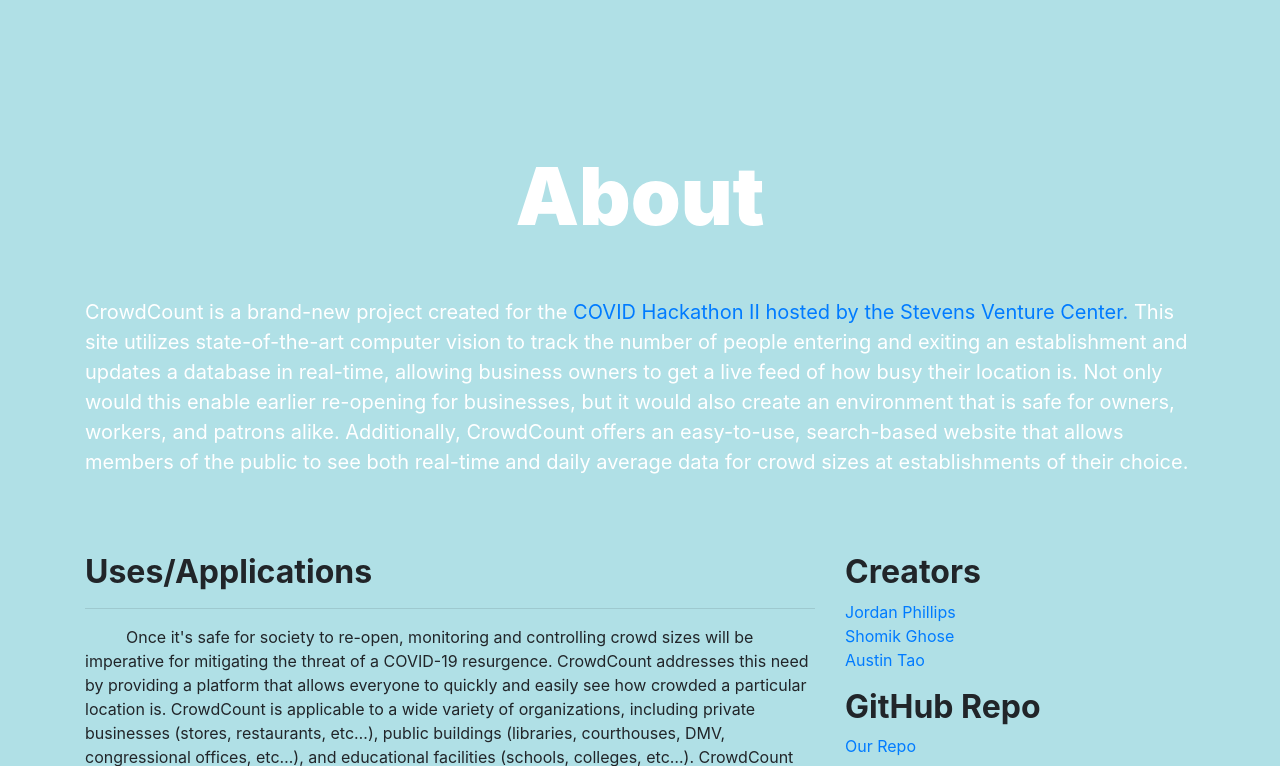
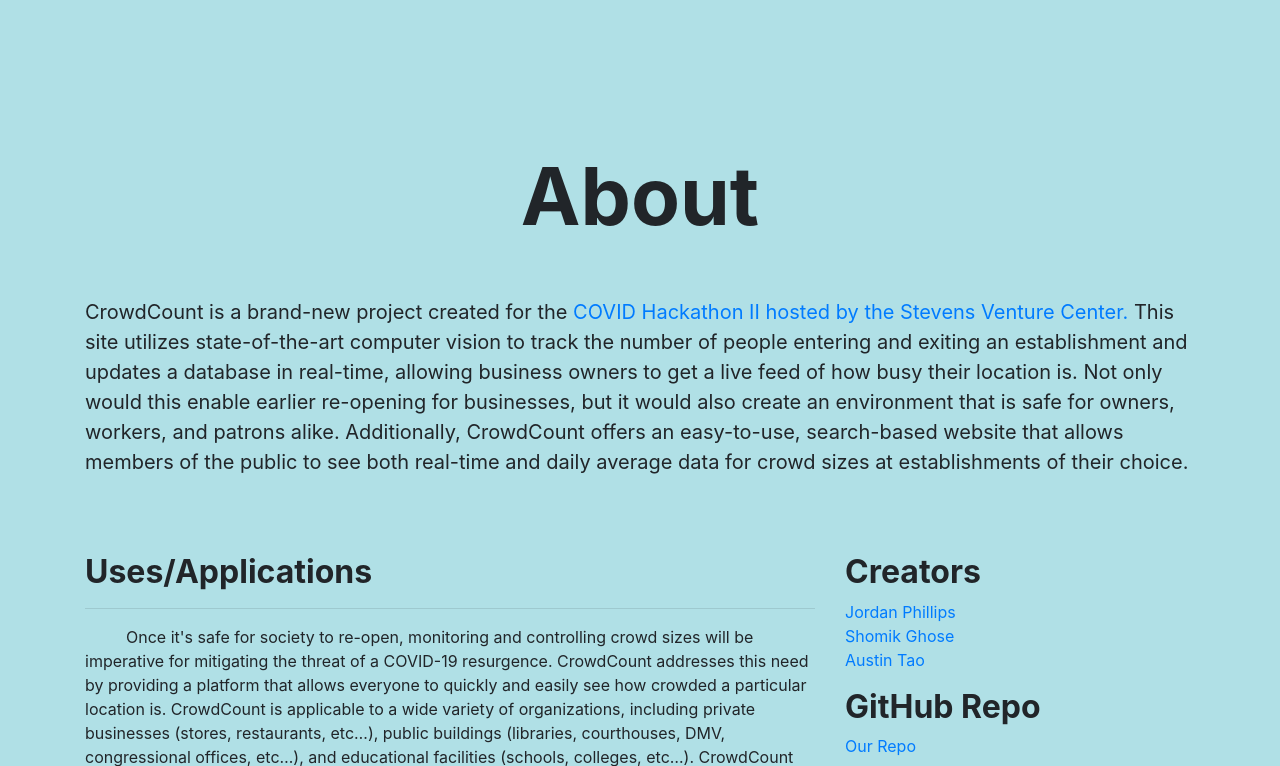
Before and after one commit to jordanphillips23/HealthHack, a Django app: page /about/ in a window 1280 px wide. Shown: the part 56-822 px from the top of the page. Run offline with Django 3.2, Linux system fonts and the light colour scheme; some libraries are stand-ins or nearby versions.

Commit message:
fixed about text

```diff
--- a/HealthHack/HealthHack/templates/pages/std/about.html
+++ b/HealthHack/HealthHack/templates/pages/std/about.html
@@ -6,8 +6,8 @@
     <div class="container">
       <div class="row">
           <div class="col-md-12">
-            <h1 class="lg-text" style = "font-size: 5rem"><center><b>About</b></center></h1>
-            <p class="image-aboutus-para" style="font-size: 20px">CrowdCount is a brand-new project created for the <a href = "http://www.covidhealthhack.com">
+            <h1  style = "font-size: 5rem"><center><b>About</b></center></h1>
+            <p  style="font-size: 20px">CrowdCount is a brand-new project created for the <a href = "http://www.covidhealthhack.com">
             COVID Hackathon II hosted by the Stevens Venture Center. </a>This site utilizes state-of-the-art computer vision to track the number of people entering and exiting an establishment and updates a database in real-time, allowing business owners to get a live feed of how busy their location is. Not only would this enable earlier re-opening for businesses, but it would also create an environment that is safe for owners,  workers, and patrons alike. Additionally, CrowdCount offers an easy-to-use, search-based website that allows members of the public to see both real-time and daily average data for crowd sizes at establishments of their choice. </p>
           </div>
       </div>
```
